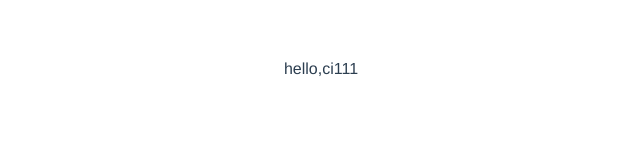
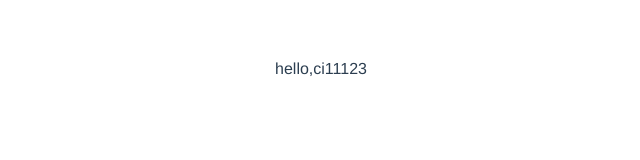
Before and after one commit to zhan1128/CI-test, a Vue app: page / in a window 1280 px wide. Shown: the top 160 px of the page, without its empty margins (319-959 px from the left). Built offline with nearby package versions, Linux system fonts and the light colour scheme.

Commit message:
push event test1

```diff
--- a/src/App.vue
+++ b/src/App.vue
@@ -1,6 +1,6 @@
 <template>
   <div id="app">
-    hello,ci111
+    hello,ci11123
   </div>
 </template>
 
```
